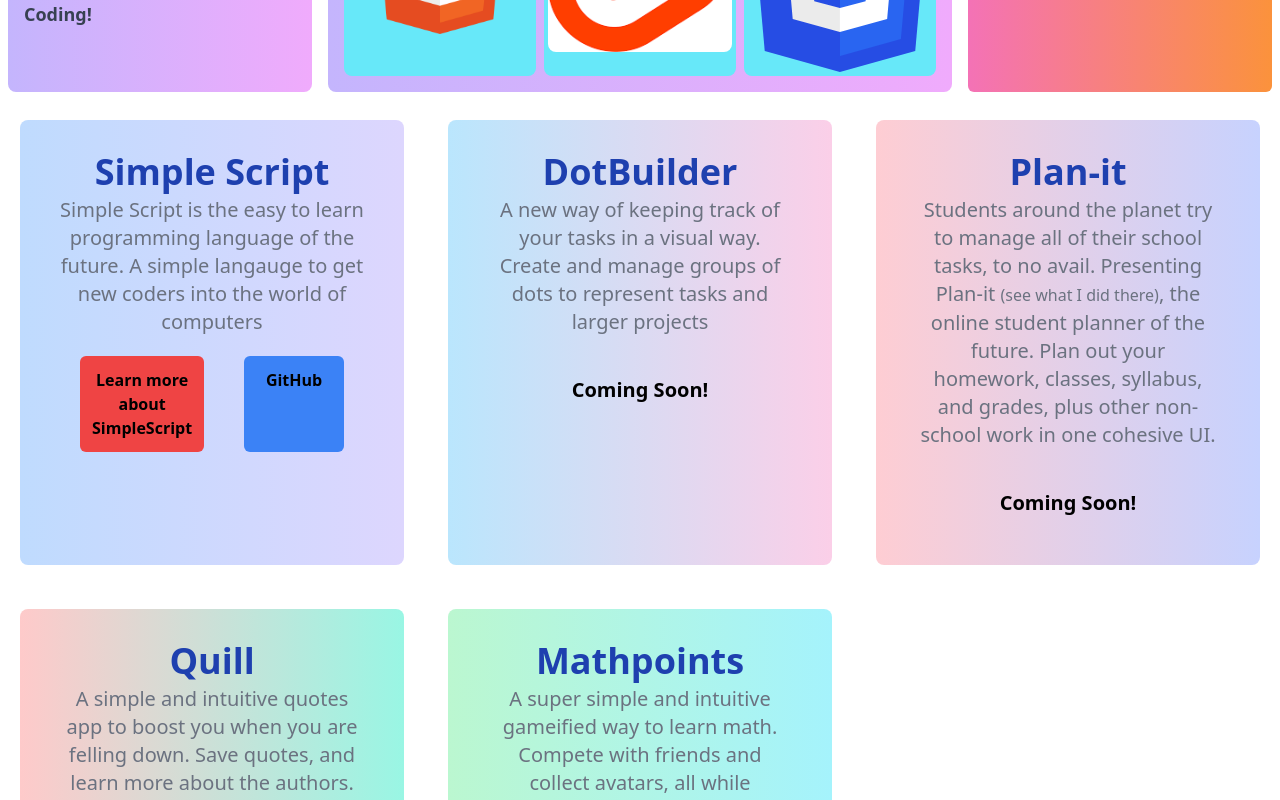
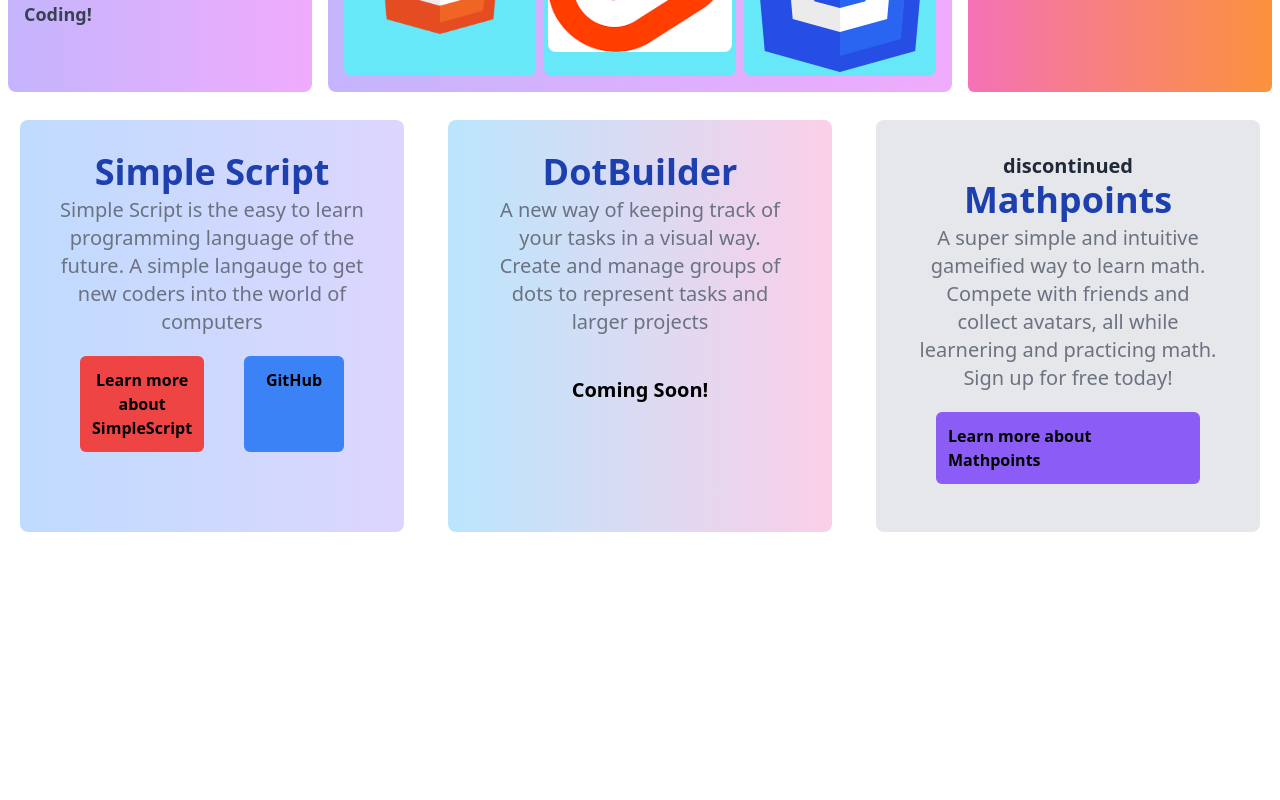
Before and after one commit to Thatoddone1/portfolio, a SvelteKit app: page / in a window 1280 px wide. Shown: the part 780-1580 px from the top of the page. After the commit the page ends 1332 px from the top, so only its background shows below. Built offline with nearby package versions, Linux system fonts and the light colour scheme.

Commit message:
updated project lists. Commented out dead projects, quill and plan-it. Updated mathpoints to show discontinued. Updated git ignore for .svelte-kit

```diff
--- a/src/routes/Projects.svelte
+++ b/src/routes/Projects.svelte
@@ -46,7 +46,7 @@
             <div class="p-5 pt-10 text-xl font-bold">Coming Soon!</div>
         </div>
     </div>
-    <!--Plan-it div-->
+    <!--Plan-it div
     <div
         class="rounded-lg bg-gradient-to-r from-rose-200 to-indigo-200 dark:to-rose-700 dark:from-indigo-700 p-10 pb-7 pt-7 transition-all duration-800 ease-in-out m-5 justify-center item-center"
     >
@@ -68,7 +68,8 @@
             <div class="p-5 pt-10 text-xl font-bold">Coming Soon!</div>
         </div>
     </div>
-    <!--Quill ↓-->
+    -->
+    <!--Quill ↓
     <div
         class="rounded-lg bg-gradient-to-r from-red-200 to-teal-200 dark:to-red-700 dark:from-teal-700 p-10 pb-7 pt-7 transition-all duration-800 ease-in-out m-5 justify-center item-center"
     >
@@ -87,13 +88,15 @@
             <div class="p-5 pt-10 text-xl font-bold">Coming Soon!</div>
         </div>
     </div>
+    -->
     <!--MathPoints Div ↓-->
     <div
-        class="rounded-lg bg-gradient-to-r from-green-200 to-cyan-200 dark:to-green-700 dark:from-cyan-700 p-10 pb-7 pt-7 transition-all duration-800 ease-in-out m-5 justify-center item-center"
+        class="rounded-lg bg-gradient-to-r from-gray-200 to-gray-200 dark:to-gray-700 dark:from-gray-700 p-10 pb-7 pt-7 transition-all duration-800 ease-in-out m-5 justify-center item-center"
     >
         <h1
             class="text-center font-bold text-4xl p-1 text-blue-800 dark:text-blue-300"
         >
+            <p class="text-xl text-gray-800 dark:text-gray-300">discontinued</p>
             Mathpoints
         </h1>
         <p
```
Also changed, not shown: 1 other file (tests, documents, lock files or other folders).
